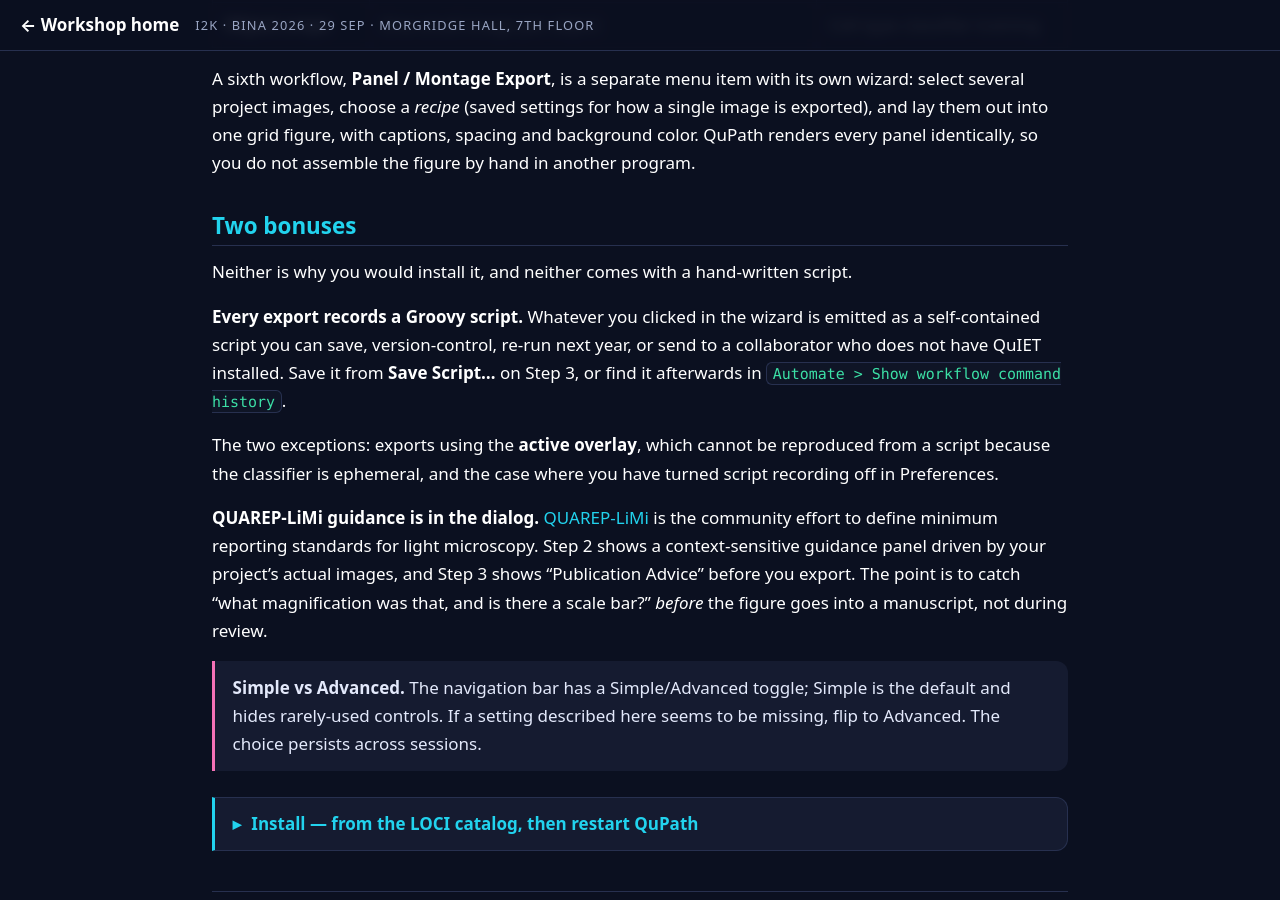
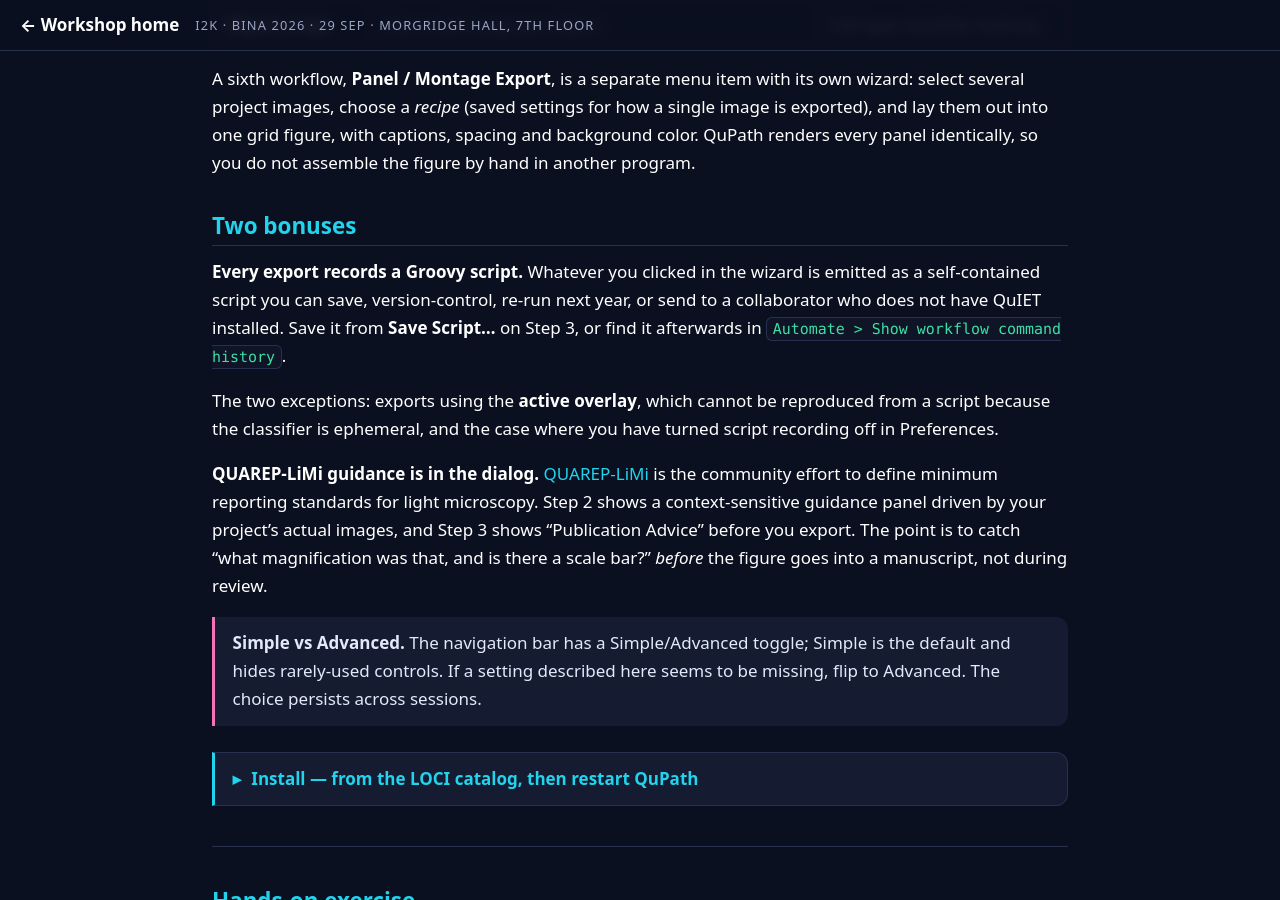
Before and after one commit to MichaelSNelson/BINA-I2K-2026-QuPath-Extensions, a Jekyll site: the page built from docs/01-quiet-image-export.md, in a window 1280 px wide and 900 px high, scrolled down 1572 px. Built offline with Jekyll 4.4.1, drawn with Linux system fonts in a browser that asks for light colours.

Commit message:
Guide 01: drop the sentence under Two bonuses
Claude-Session: https://claude.ai/code/session_01KwiACUr5MacuDvqp74c96o

```diff
--- a/docs/01-quiet-image-export.md
+++ b/docs/01-quiet-image-export.md
@@ -52,8 +52,6 @@ QuPath renders every panel identically, so you do not assemble the figure by han
 another program.
 
 ## Two bonuses
-
-Neither is why you would install it, and neither comes with a hand-written script.
 
 **Every export records a Groovy script.** Whatever you clicked in the wizard is emitted as a
 self-contained script you can save, version-control, re-run next year, or send to a
```
